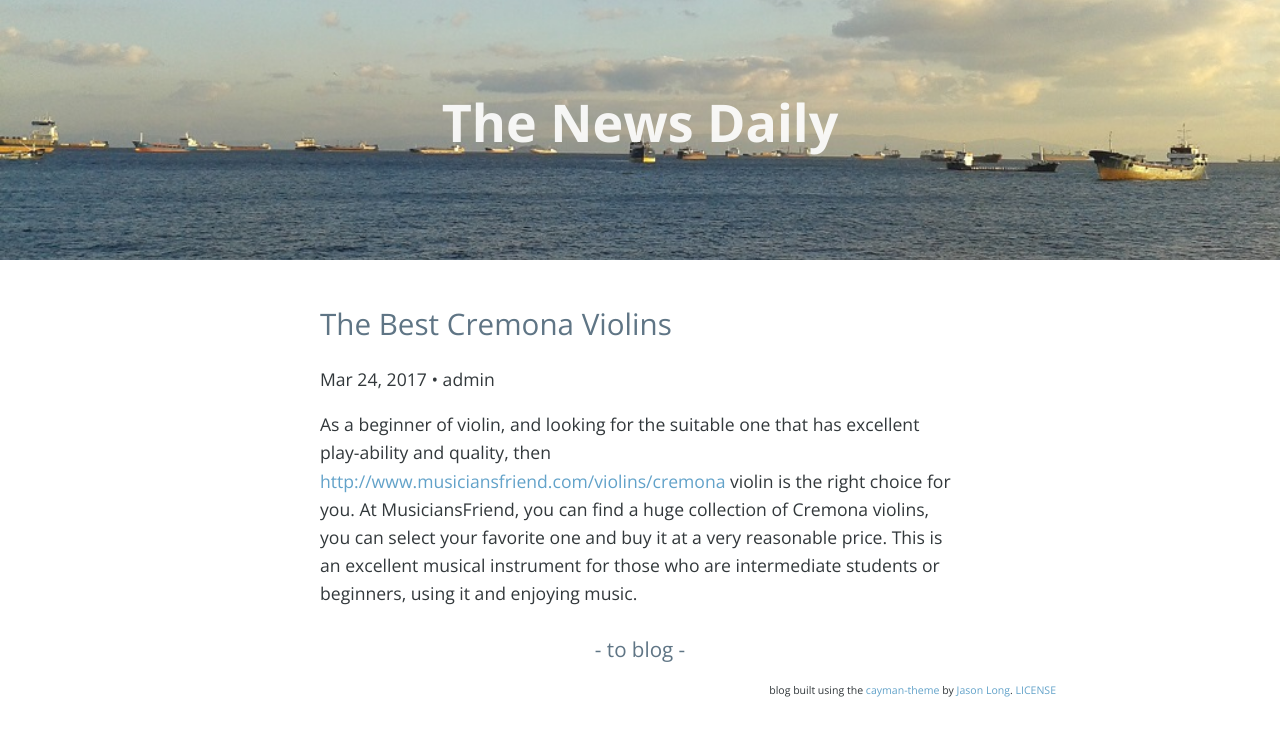
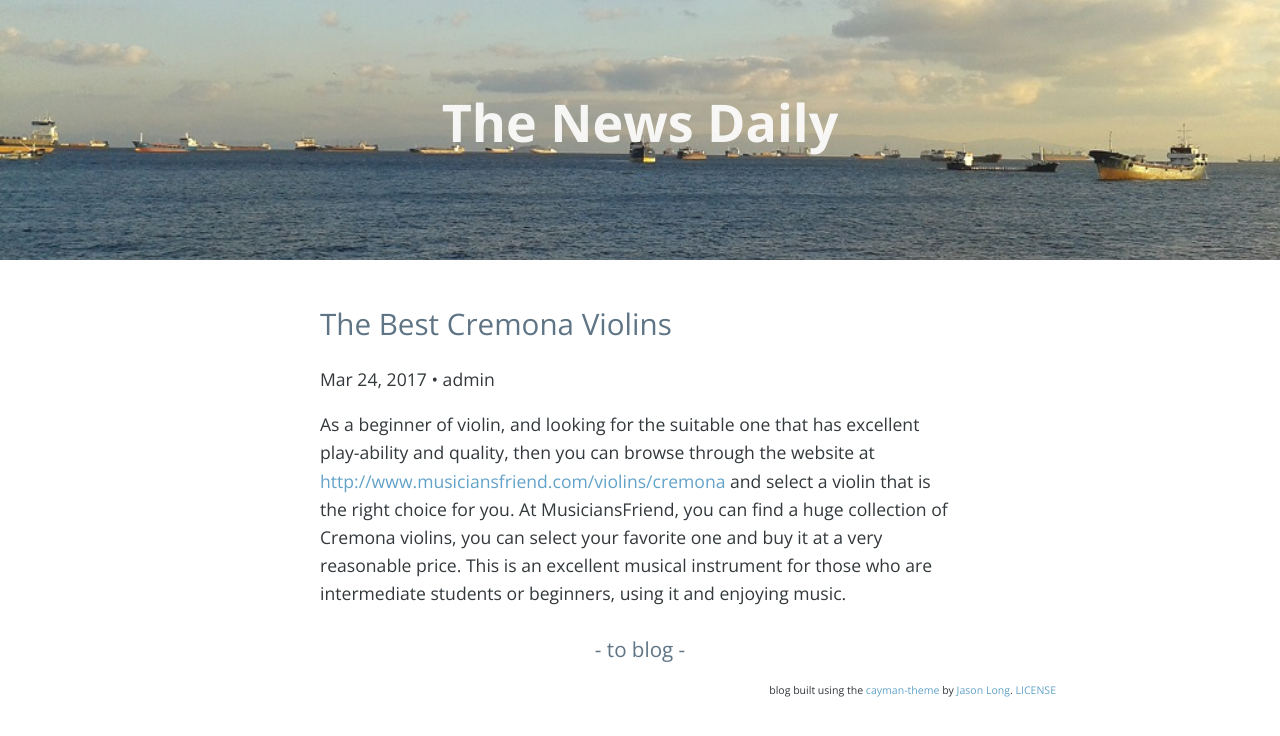
Before and after one commit to BlogToolshed50/thedailyevie.com, a Jekyll site: the page built from _posts/2017-03-24-the-best-cremona-violins.md, in a window 1280 px wide. Shown: the top 736 px of the page. Built offline with Jekyll 4.4.1, drawn with Linux system fonts in a browser that asks for light colours; nearby versions of some CDN libraries.

Commit message:
Update 2017-03-24-the-best-cremona-violins.md

```diff
--- a/_posts/2017-03-24-the-best-cremona-violins.md
+++ b/_posts/2017-03-24-the-best-cremona-violins.md
@@ -5,4 +5,4 @@ layout: post
 categories:
   - General
 ---
-As a beginner of violin, and looking for the suitable one that has excellent play-ability and quality, then <a href="http://www.musiciansfriend.com/violins/cremona">http://www.musiciansfriend.com/violins/cremona</a> violin is the right choice for you. At MusiciansFriend, you can find a huge collection of Cremona violins, you can select your favorite one and buy it at a very reasonable price. This is  an excellent musical instrument for those who are intermediate students or beginners, using it and enjoying music.
+As a beginner of violin, and looking for the suitable one that has excellent play-ability and quality, then you can browse through the website at <a href="http://www.musiciansfriend.com/violins/cremona">http://www.musiciansfriend.com/violins/cremona</a>  and select a violin that is the right choice for you. At MusiciansFriend, you can find a huge collection of Cremona violins, you can select your favorite one and buy it at a very reasonable price. This is  an excellent musical instrument for those who are intermediate students or beginners, using it and enjoying music.
```
